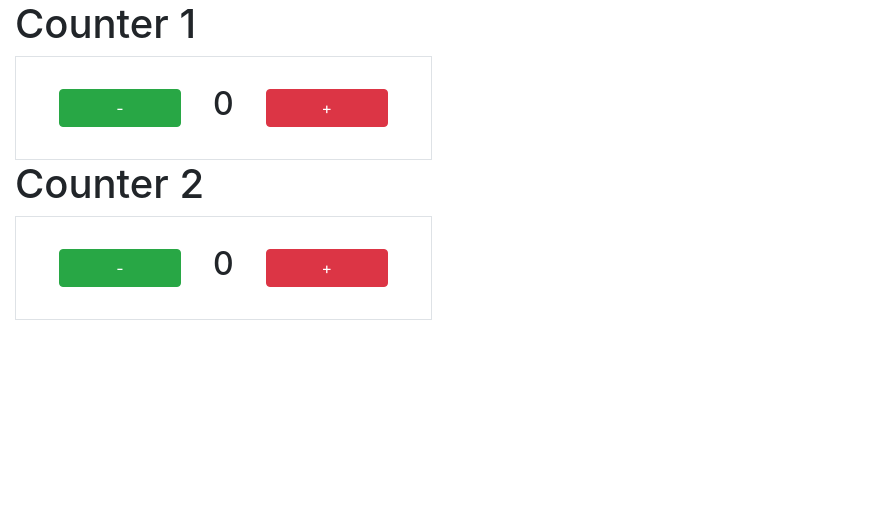
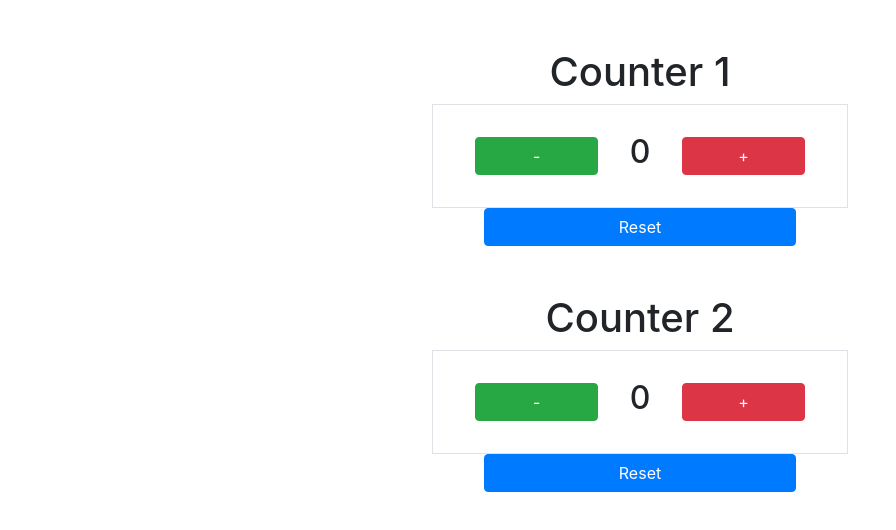
Before and after one commit to Shane99dt/counter, a React (Create React App) app: page / in a window 1280 px wide. Shown: the top 530 px of the page, without its empty margins (0-896 px from the left). Built offline with nearby package versions, Linux system fonts and the light colour scheme.

Commit message:
two of the same in the middle

```diff
--- a/src/App.js
+++ b/src/App.js
@@ -27,6 +27,12 @@ class App extends React.Component {
     })
   }
 
+  resetValue = () => {
+    this.setState({
+      count : 0
+    })
+  }
+
   render() {
     if (this.state.count <= 0){
       this.state.count = 0
@@ -37,9 +43,9 @@ class App extends React.Component {
 
     return (
       <div className="container-fluid">
-        <Counter increment={this.handleClickUp} substract={this.handleClickDown} count={this.state.count} counterNum='1'/>
+        <Counter increment={this.handleClickUp} substract={this.handleClickDown} count={this.state.count} counterNum='1' reset={this.resetValue} />
 
-        <Counter counterNum={2} increment={this.handleClickUp} substract={this.handleClickDown} count={this.state.count} />
+        <Counter counterNum={2} increment={this.handleClickUp} substract={this.handleClickDown} count={this.state.count} reset={this.resetValue}/>
       </div>
     )
   }
--- a/src/components/Counter.js
+++ b/src/components/Counter.js
@@ -3,13 +3,14 @@ import React from 'react'
 class Counter extends React.Component {
   render() {
     return (
-      <div>
+      <div className='d-flex flex-column align-items-center mt-5'>
         <h1>Counter {this.props.counterNum}</h1>
         <div className='d-flex flex-row col-4 align-items-center border justify-content-center p-4'>
           <button onClick={this.props.substract} className='btn btn-success m-2 col-4' >-</button>
           <h2 className='mx-4' >{this.props.count}</h2>
           <button className='btn btn-danger m-2 col-4' onClick={this.props.increment}>+</button>
         </div>
+        <button className="btn btn-primary col-3" onClick={this.props.reset}>Reset</button>
       </div>
     )
   }
```
